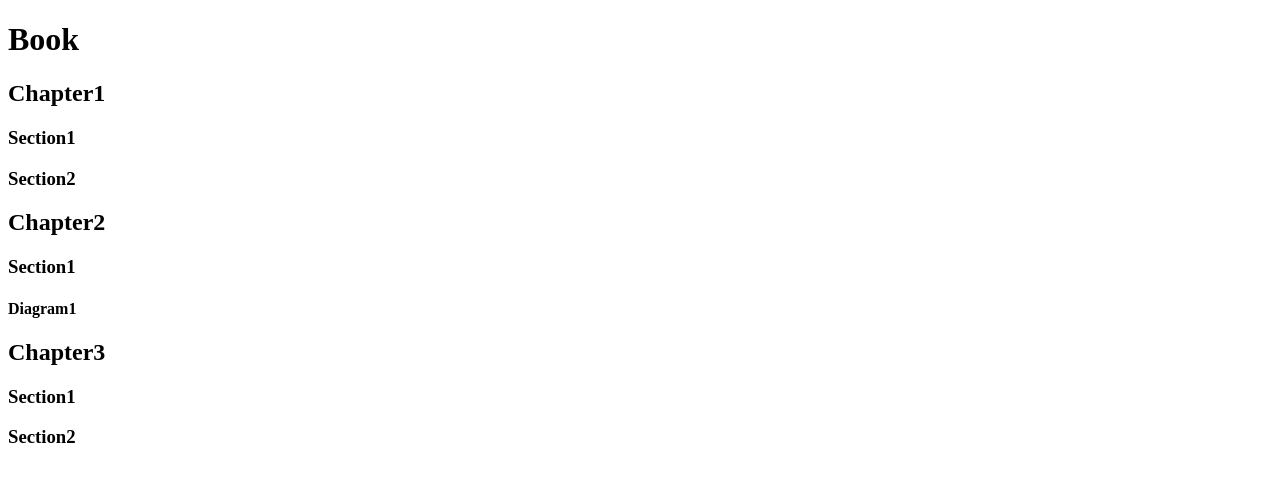
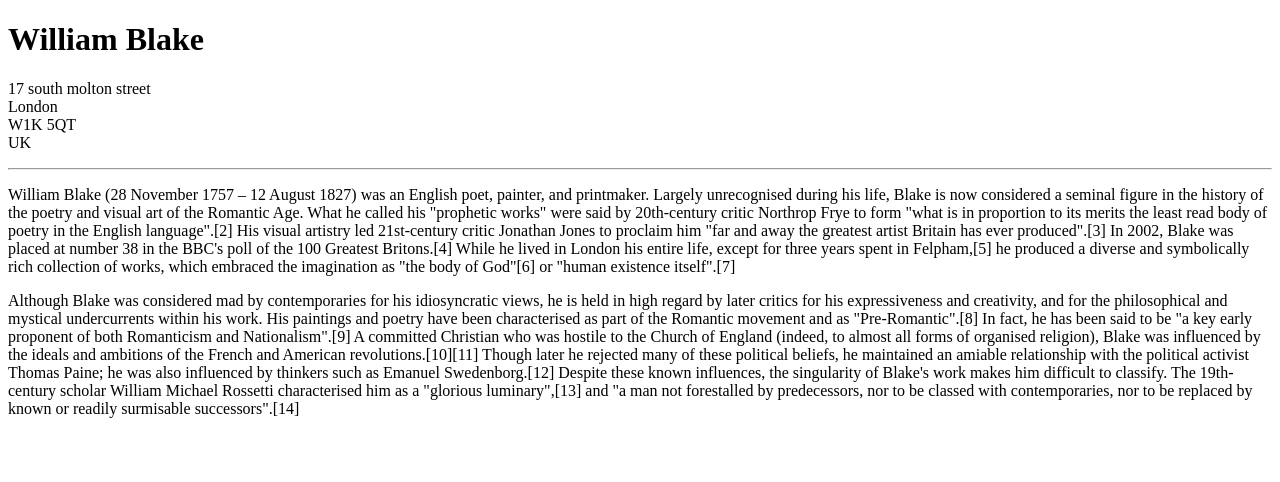
Before and after one commit to caijinghong1468/L-Front, a plain HTML site: page index.html in a window 1280 px wide. Drawn offline with Linux system fonts and the light colour scheme.

Commit message:
self closing tags

```diff
--- a/index.html
+++ b/index.html
@@ -6,15 +6,33 @@
     <title>Heading Element</title>
 </head>
 <body>
-    <h1>Book</h1>
-        <h2>Chapter1</h2>
-            <h3>Section1</h3>
-            <h3>Section2</h3>
-        <h2>Chapter2</h2>
-            <h3>Section1</h3>
-                <h4>Diagram1</h4>
-        <h2>Chapter3</h2>
-            <h3>Section1</h3>
-            <h3>Section2</h3>
+    <h1>William Blake</h1>
+        <p>17 south molton street <br>
+            London <br>
+            W1K 5QT <br>
+            UK </p>
+    <hr>
+    <p>William Blake (28 November 1757 – 12 August 1827) was an English poet, painter, and printmaker. Largely unrecognised
+        during his life, Blake is now considered a seminal figure in the history of the poetry and visual art of the Romantic
+        Age. What he called his "prophetic works" were said by 20th-century critic Northrop Frye to form "what is in proportion
+        to its merits the least read body of poetry in the English language".[2] His visual artistry led 21st-century critic
+        Jonathan Jones to proclaim him "far and away the greatest artist Britain has ever produced".[3] In 2002, Blake was
+        placed at number 38 in the BBC's poll of the 100 Greatest Britons.[4] While he lived in London his entire life, except
+        for three years spent in Felpham,[5] he produced a diverse and symbolically rich collection of works, which embraced the
+        imagination as "the body of God"[6] or "human existence itself".[7]
+        </p>
+    <p>
+        Although Blake was considered mad by contemporaries for his idiosyncratic views, he is held in high regard by later
+        critics for his expressiveness and creativity, and for the philosophical and mystical undercurrents within his work. His
+        paintings and poetry have been characterised as part of the Romantic movement and as "Pre-Romantic".[8] In fact, he has
+        been said to be "a key early proponent of both Romanticism and Nationalism".[9] A committed Christian who was hostile to
+        the Church of England (indeed, to almost all forms of organised religion), Blake was influenced by the ideals and
+        ambitions of the French and American revolutions.[10][11] Though later he rejected many of these political beliefs, he
+        maintained an amiable relationship with the political activist Thomas Paine; he was also influenced by thinkers such as
+        Emanuel Swedenborg.[12] Despite these known influences, the singularity of Blake's work makes him difficult to classify.
+        The 19th-century scholar William Michael Rossetti characterised him as a "glorious luminary",[13] and "a man not
+        forestalled by predecessors, nor to be classed with contemporaries, nor to be replaced by known or readily surmisable
+        successors".[14]
+        </p>
 </body>
 </html>
```
